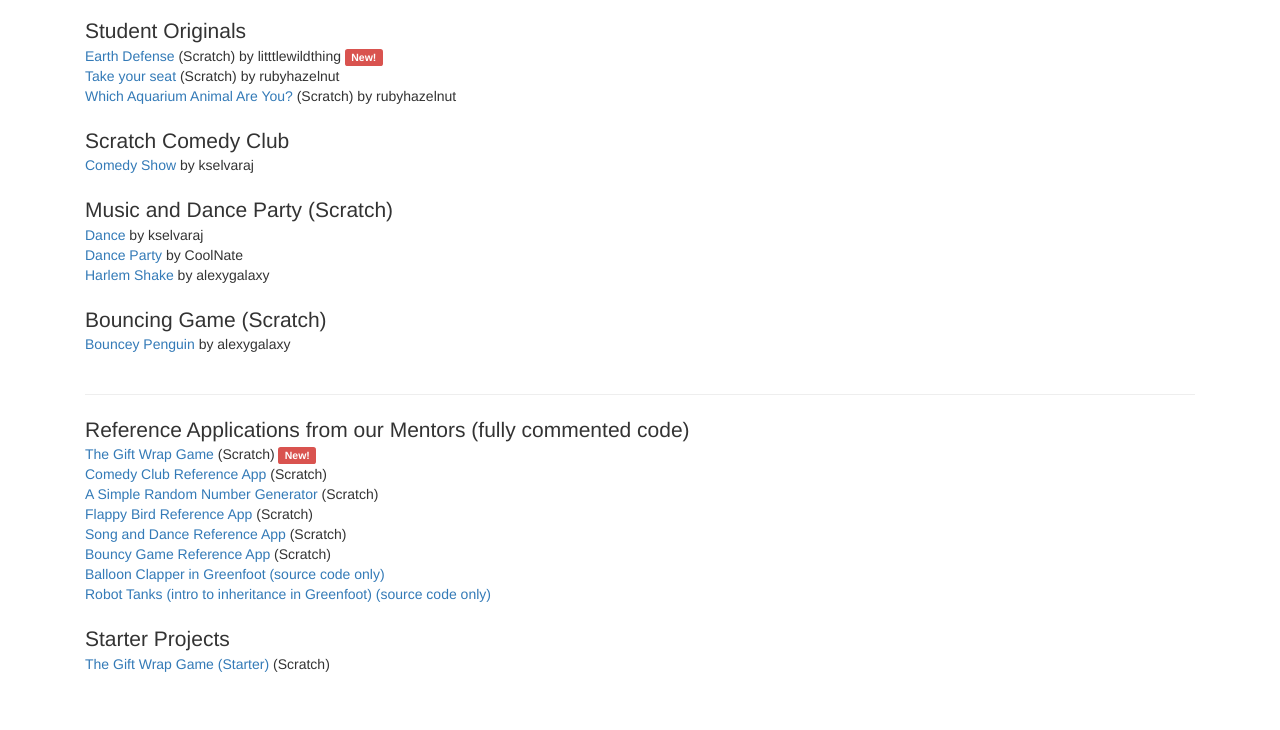
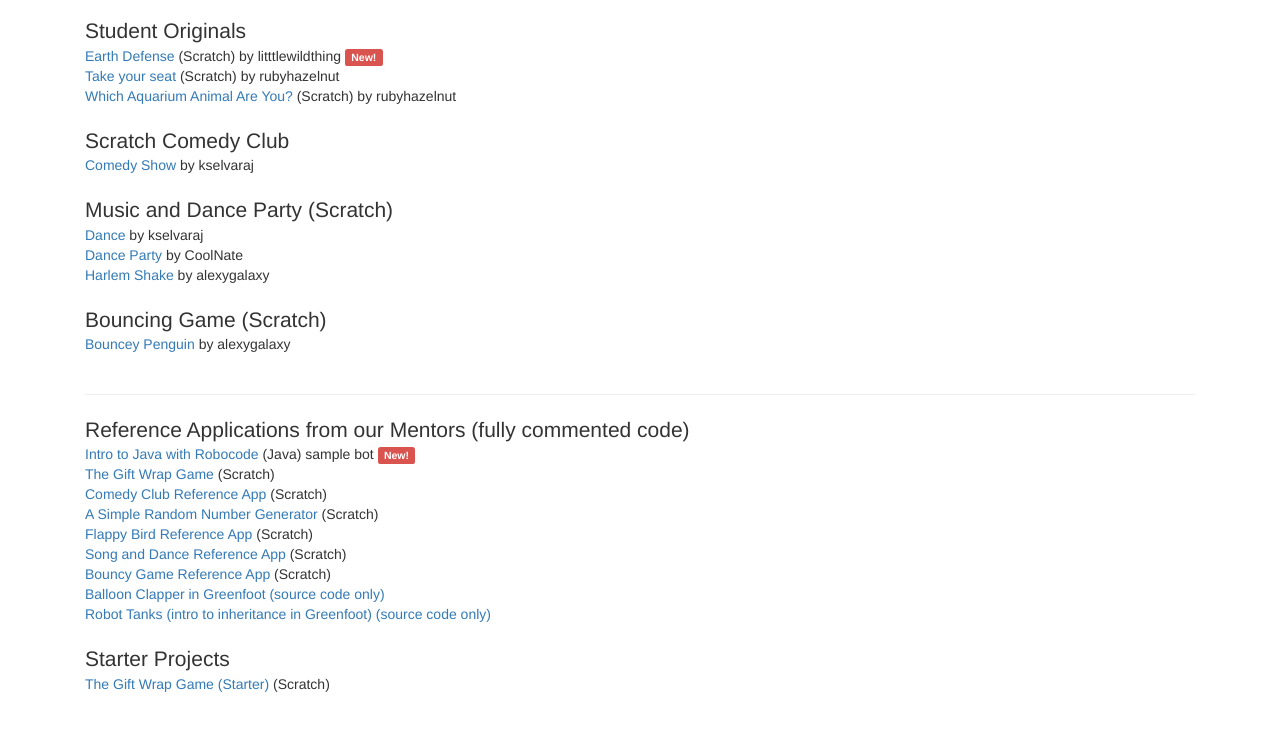
Before and after one commit to rvacoderdojo/rvacdweb, a website: page site/gallery.html in a window 1280 px wide. Shown: the part 206-936 px from the top of the page. Drawn offline with nearby package versions, Linux system fonts and the light colour scheme.

Commit message:
Added Robocode sample bot link to the gallery

```diff
--- a/site/gallery.html
+++ b/site/gallery.html
@@ -76,7 +76,8 @@
         <br/>
         <hr/>
         <span class="lead">Reference Applications from our Mentors (fully commented code)</span><br/>
-        <a href="http://scratch.mit.edu/projects/38626724/#editor">The Gift Wrap Game</a> (Scratch)  <span class="label label-new">New!</span><br/>
+        <a href="https://github.com/rvacoderdojo/lessons/tree/master/java-with-robocode">Intro to Java with Robocode</a> (Java) sample bot <span class="label label-new">New!</span><br/>
+        <a href="http://scratch.mit.edu/projects/38626724/#editor">The Gift Wrap Game</a> (Scratch)<br/>
         <a href="http://scratch.mit.edu/projects/26849804/#editor">Comedy Club Reference App</a> (Scratch)<br/>
         <a href="http://scratch.mit.edu/projects/26917300/#editor">A Simple Random Number Generator</a> (Scratch)<br/>
         <a href="http://scratch.mit.edu/projects/25455185/#editor">Flappy Bird Reference App</a> (Scratch)<br/>
```
